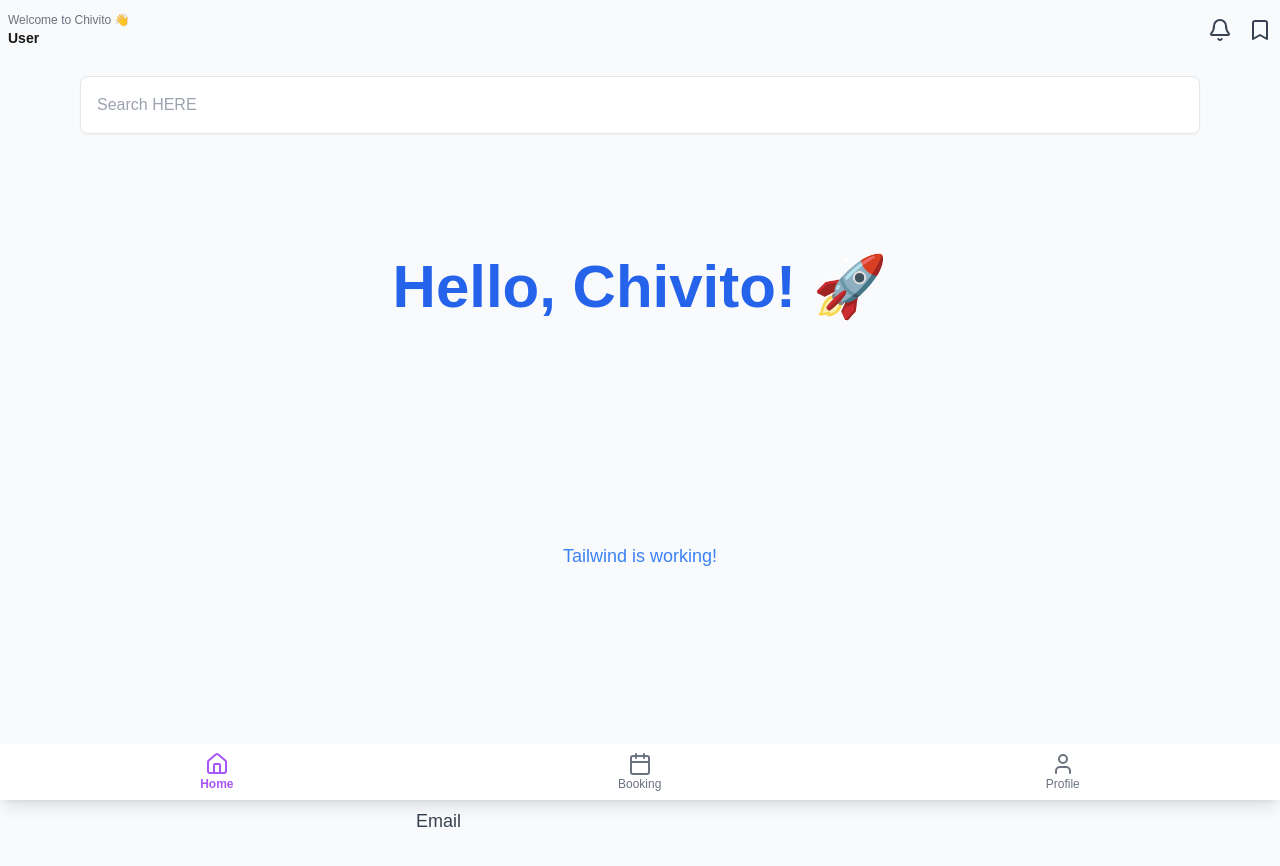
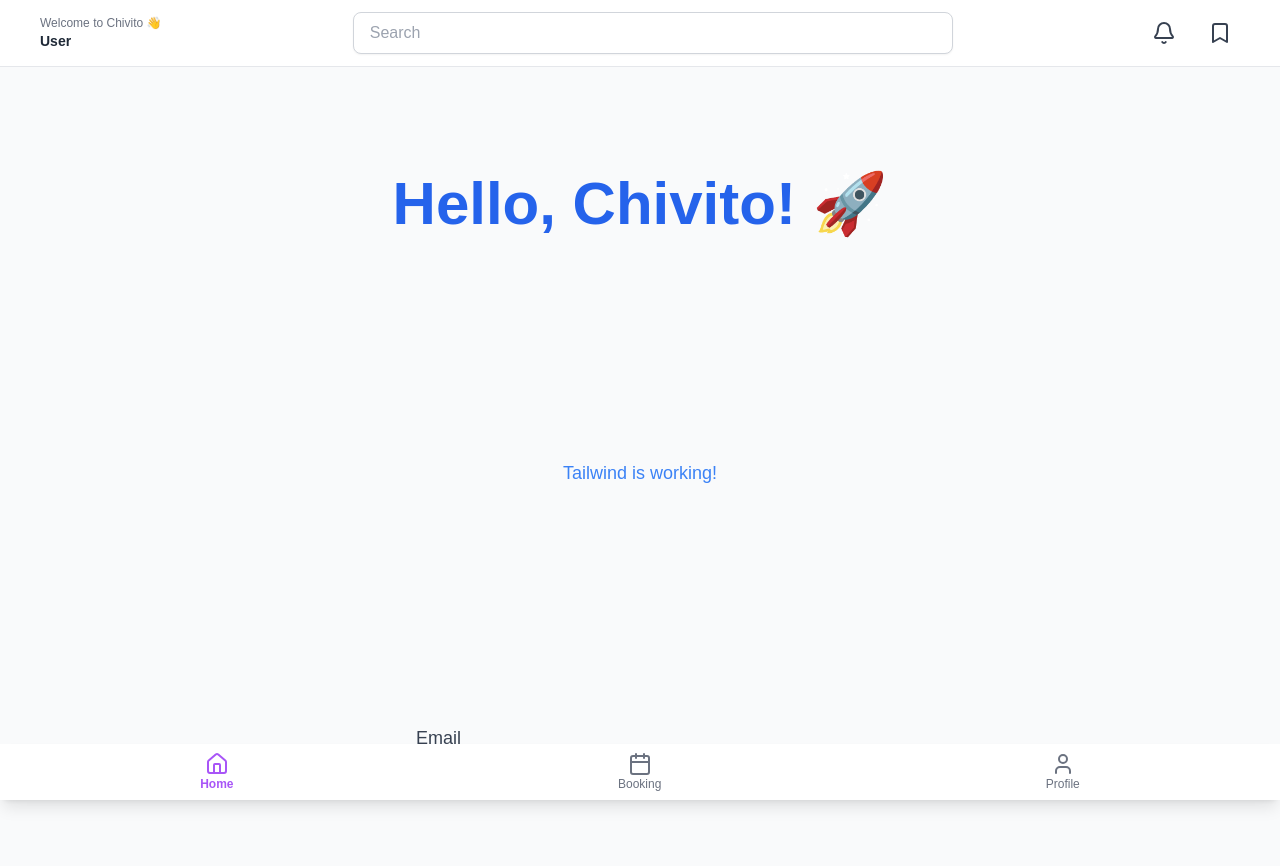
Before and after one commit to chivito-tech/chivito-frontend, a Next.js app in the folder chivito-frontend/: page / in a window 1280 px wide. Shown: the top 866 px of the page. Built offline with nearby package versions, Linux system fonts and the light colour scheme.

Commit message:
update nav bar

```diff
--- a/chivito-frontend/src/app/components/Navbar.tsx
+++ b/chivito-frontend/src/app/components/Navbar.tsx
@@ -1,98 +1,86 @@
 "use client";
 import { useState } from "react";
-import Link from "next/link";
 import { Bell, Bookmark, Menu, X } from "lucide-react";
 import { motion } from "framer-motion";
 import Modal from "@/app/components/Modal";
+import Login from "../auth/login/login";
+import Button from "./Button";
 
 export default function TopBar() {
   const [isOpen, setIsOpen] = useState(false);
-  const [showLogin, setShowLogin] = useState(false); // State for login modal
+  const [showLogin, setShowLogin] = useState(false);
 
   return (
-    <div className="bg-gray-50">
-      <nav className="sticky top-0 z-50">
-        <div className="container mx-auto flex justify-between items-center py-3 px-5 md:px-1 lg:px-2">
+    <div className="relative bg-gray-50">
+      {/* Top Navigation */}
+      <nav className="sticky top-0 z-50 bg-white border-b">
+        <div className="container mx-auto flex justify-between items-center py-3 px-6 lg:px-10">
+          {/* Left: Branding */}
           <div>
             <p className="text-xs text-gray-500">Welcome to Chivito 👋</p>
-            <p className="text-sm font-semibold">User</p>
+            <p className="text-sm font-semibold text-gray-800">User</p>
           </div>
-          <div className="flex space-x-4">
-            <button>
+
+          {/* Center: Search Input */}
+          <div className="hidden md:block w-1/2">
+            <input
+              type="text"
+              placeholder="Search"
+              className="border text-black border-gray-300 px-4 py-2 w-full rounded-lg shadow-sm focus:ring-2 focus:ring-purple-500 focus:border-purple-500 transition"
+            />
+          </div>
+
+          {/* Right: Icons */}
+          <div className="flex items-center space-x-4">
+            <button className="p-2 rounded-full hover:bg-gray-100 transition">
               <Bell className="text-gray-700 w-6 h-6" />
             </button>
-            <button>
+            <button className="p-2 rounded-full hover:bg-gray-100 transition">
               <Bookmark className="text-gray-700 w-6 h-6" />
             </button>
-          </div>
 
-          {/* TODO:THIS BUTTON SHOULD GO INSIDE PROFILE PAGE */}
-          {/* <ul className="hidden md:flex space-x-6">
+            {/* Mobile Menu Button */}
             <button
-            onClick={() => setShowLogin(true)}
-            className="bg-purple-600 text-white px-5 py-2 h-10 flex items-center rounded-lg hover:bg-purple-500 transition-all font-medium shadow-md"
+              className="md:hidden p-2 rounded-full hover:bg-gray-100 transition"
+              onClick={() => setIsOpen(!isOpen)}
             >
-            Login
-          </button>
-        </ul> */}
-
-          {/* TODO: this logic too. dont remove it, it can be useful later */}
-          {/* Mobile Menu Button
-        <button className="md:hidden" onClick={() => setIsOpen(!isOpen)}>
               {isOpen ? (
                 <X className="w-8 h-8 text-gray-700" />
               ) : (
                 <Menu className="w-8 h-8 text-gray-700" />
               )}
-        </button> */}
+            </button>
+          </div>
+        </div>
+      </nav>
+
+      {/* Mobile Search Input */}
+      <div className="md:hidden px-6 py-3">
+        <input
+          type="text"
+          placeholder="Search"
+          className="border text-black border-gray-300 px-4 py-2 w-full rounded-lg focus:ring-2 focus:ring-purple-500 focus:border-purple-500 transition"
+        />
       </div>
 
+      {/* Mobile Menu (if needed later) */}
       {isOpen && (
         <motion.div
-            initial={{ opacity: 0, y: -10 }}
-            animate={{ opacity: 1, y: 0 }}
-            exit={{ opacity: 0, y: -10 }}
-            transition={{ duration: 0.3 }}
-            className="md:hidden bg-white shadow-md absolute top-16 left-0 w-full flex flex-col items-center py-4 space-y-4"
+          initial={{ y: -10, opacity: 0 }}
+          animate={{ y: 0, opacity: 1 }}
+          exit={{ y: -10, opacity: 0 }}
+          className="absolute top-16 left-0 right-0 bg-white shadow-md rounded-md p-4 flex flex-col space-y-4"
         >
-            <Link
-              href="/"
-              className="text-gray-700 hover:text-purple-600 transition font-medium"
-              onClick={() => setIsOpen(false)}
-            >
-              Home
-            </Link>
-            <Link
-              href="/services"
-              className="text-gray-700 hover:text-purple-600 transition font-medium"
-              onClick={() => setIsOpen(false)}
-            >
-              Services
-            </Link>
-            <button
-              onClick={() => {
-                setShowLogin(true);
-                setIsOpen(false);
-              }}
-              className="bg-purple-600 text-white px-5 py-2 h-10 flex items-center rounded-lg hover:bg-purple-500 transition-all font-medium shadow-md"
-            >
-              Login
-            </button>
+          <Button variant="outline">Login</Button>
         </motion.div>
       )}
 
-        {/* Login Modal
+      {/* Login Modal */}
+      {showLogin && (
         <Modal isOpen={showLogin} onClose={() => setShowLogin(false)}>
-        <Login />
-      </Modal> */}
-      </nav>
-      <div className="flex justify-around py-4 px-2 md:px-20">
-        <input
-          type="text"
-          placeholder="Search HERE"
-          className="border p-4 w-full rounded-lg shadow-sm focus:ring-2 focus:ring-purple-500 focus:border-purple-500 transition"
-        />
-      </div>
+          <Login onLogin={undefined} />
+        </Modal>
+      )}
     </div>
   );
 }
```
Lines whose indentation alone changed are shown as unchanged.
